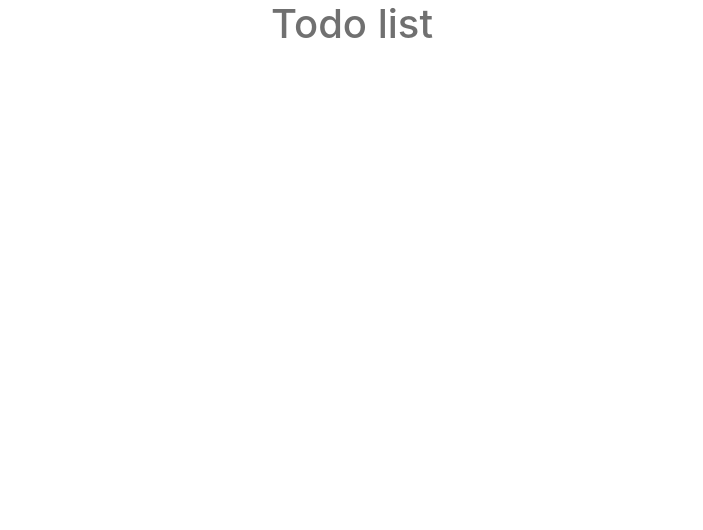
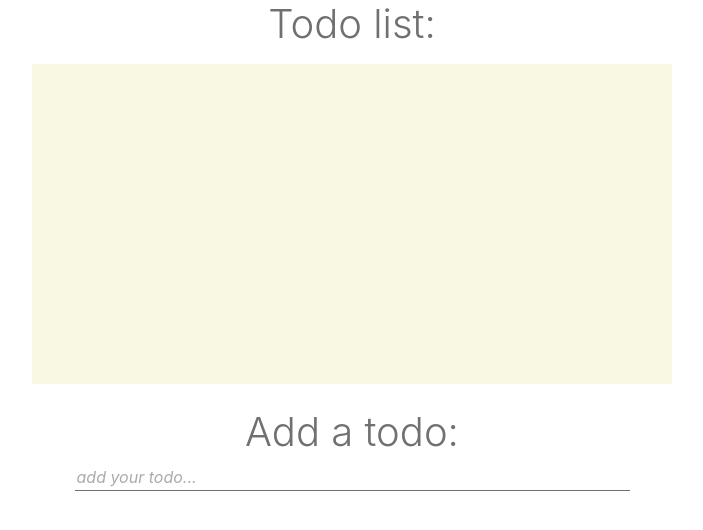
Before and after one commit to iliaroger/todo-list-app, a React (Create React App) app in the folder personal-finance-app/: page / in a window 1280 px wide. Shown: the top 530 px of the page, without its empty margins (288-991 px from the left). Built offline with nearby package versions, Linux system fonts and the light colour scheme.

Commit message:
minor changes

```diff
--- a/personal-finance-app/src/App.js
+++ b/personal-finance-app/src/App.js
@@ -1,6 +1,7 @@
 import React from 'react';
 import './App.css';
-import DisplayTodos from './Components/DisplayTodos'
+import DisplayTodos from './Components/DisplayTodos';
+import Input from './Components/InputTodos';
 
 function App() {
   return (
@@ -8,6 +9,7 @@ function App() {
       <div className="row">
         <div className="col-md-12">
           <DisplayTodos></DisplayTodos>
+          <Input></Input>
         </div>
       </div>
     </div>
--- a/personal-finance-app/src/Components/Display.css
+++ b/personal-finance-app/src/Components/Display.css
@@ -2,4 +2,13 @@ h1{
     font-size: 40px;
     text-align: center;
     color: rgb(112,112,112);
+    font-weight: 300 !important;
 }
+
+.todoBox{
+    max-height: 50vh;
+    height: 40vh;
+    background-color: rgb(248, 248, 227);
+    width: 50vw;
+    margin: 0 auto;
+}
--- a/personal-finance-app/src/Components/DisplayTodos.js
+++ b/personal-finance-app/src/Components/DisplayTodos.js
@@ -5,9 +5,10 @@ function Display(props){
 
     return(
         <div>
-            <h1>Todo list</h1>
-            <br></br>
-            <ul></ul>
+            <h1>Todo list:</h1>
+            <div className="todoBox">
+                <ul></ul>
+            </div>
         </div>
     )
 }
--- a/personal-finance-app/src/Components/Input.css
+++ b/personal-finance-app/src/Components/Input.css
@@ -0,0 +1,22 @@
+h1 {
+    font-size: 40px;
+    text-align: center;
+    color: rgb(112, 112, 112);
+    font-weight: 300 !important;
+}
+
+.centerItems{
+    text-align: center;
+}
+
+input{
+    width: 50%;
+    border: none;
+    border-bottom: 1px solid rgb(112, 112, 112);
+    outline: none;
+}
+
+input::placeholder{
+    color: rgb(170, 170, 170);
+    font-style: italic;
+}
--- a/personal-finance-app/src/Components/InputTodos.js
+++ b/personal-finance-app/src/Components/InputTodos.js
@@ -3,7 +3,10 @@ import '../Components/Input.css'
 
 function Input(props){
     return(
-        <div>
+        <div className="centerItems">
+            <br></br>
+            <h1>Add a todo:</h1>
+            <input placeholder="add your todo..."></input>
 
         </div>
     )
```
